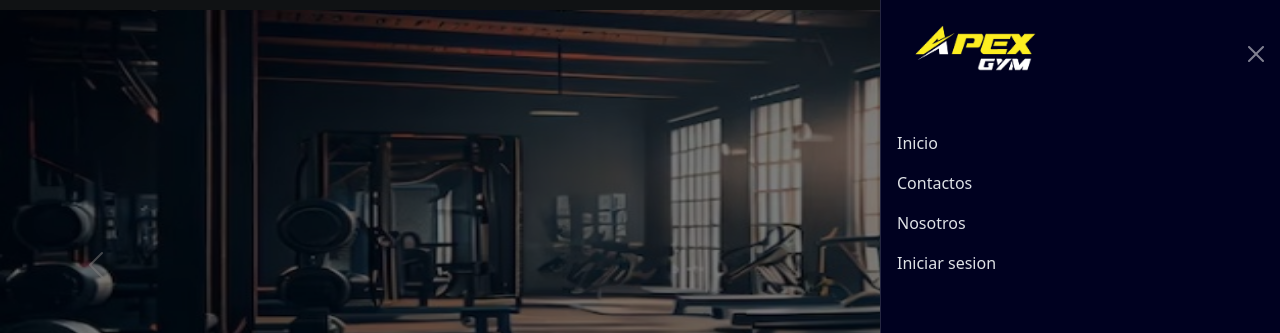
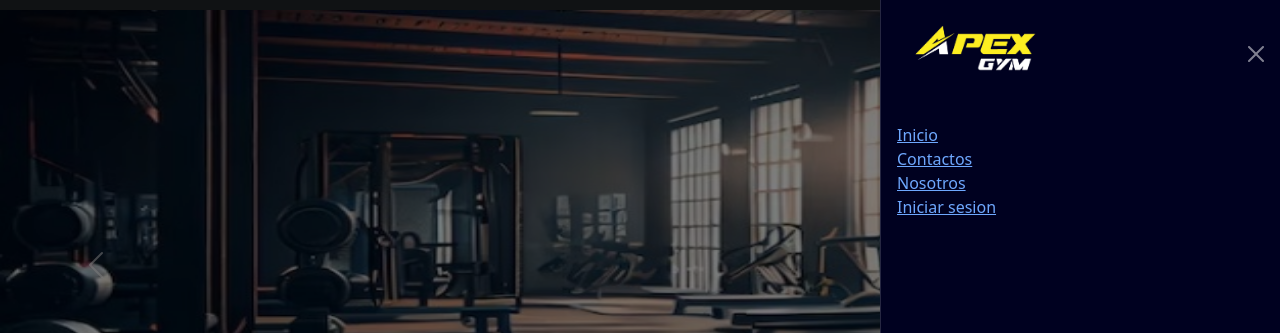
Before and after one commit to GustavoEAybar/frontend_preventivo, a React (Create React App) app: page / in a window 1280 px wide. Both pictures are taken after a click on the button 1240 px from the left and 580 px from the top of the page. Shown: the top 333 px of the page. Built offline with nearby package versions, Linux system fonts and the light colour scheme; no server answers.

Commit message:
fix nav.links

```diff
--- a/src/App.js
+++ b/src/App.js
@@ -133,8 +133,7 @@ function App() {
             path="/users/register/"
             element={<Register loggedUser={loggedUser} setLoggedUser={setLoggedUser} />}
           />
-          {/* <Route path="/error404" element={<Error404/>} /> */}
-          <Route path="*" element={<Error404/>} />
+          <Route exact path="*" element={<Error404/>} />
         </Routes>
       </main>
       <Footer />
--- a/src/components/layout/Navigations.jsx
+++ b/src/components/layout/Navigations.jsx
@@ -6,11 +6,10 @@ import {
   Navbar,
   Offcanvas,
 } from "react-bootstrap";
-import { useNavigate } from "react-router-dom";
+import { Link, useNavigate } from "react-router-dom";
 import "./logo.css";
 import CarouselHome from "../views/Home/carouselHome/CarouselHome";
-import { useEffect } from "react";
-
+// import { useEffect } from "react";
 
 const Navigations = ({ loggedUser, setLoggedUser }) => {
   const navigate = useNavigate();
@@ -20,9 +19,9 @@ const Navigations = ({ loggedUser, setLoggedUser }) => {
     navigate("/");
   };
 
-  useEffect(()=>{
-    setLoggedUser(JSON.parse(localStorage.getItem("user-token")));
-  },[]);
+  // useEffect(() => {
+  //   setLoggedUser(JSON.parse(localStorage.getItem("user-token")));
+  // }, []);
 
   return (
     <div className="bg-dark">
@@ -69,20 +68,20 @@ const Navigations = ({ loggedUser, setLoggedUser }) => {
               </Offcanvas.Header>
               <Offcanvas.Body>
                 <Nav className="justify-content-end flex-grow-1 pe-3">
-                  <Nav.Link href="/">Inicio</Nav.Link>
-                  <Nav.Link href="/contacts">Contactos</Nav.Link>
-                  <Nav.Link href="/aboutUs">Nosotros</Nav.Link>
+                  <Link href="/">Inicio</Link>
+                  <Link href="/contacts">Contactos</Link>
+                  <Link href="/aboutUs">Nosotros</Link>
                   {loggedUser?.token ? (
                     <NavDropdown title="Edición">
-                      <Nav.Link href="/users/table" className="ps-3">
+                      <Link href="/users/table" className="ps-3">
                         Usuarios
-                      </Nav.Link>
-                      <Nav.Link href="/products/table" className="ps-3">
+                      </Link>
+                      <Link href="/products/table" className="ps-3">
                         Productos
-                      </Nav.Link>
-                      <Nav.Link href="/services/table" className="ps-3">
+                      </Link>
+                      <Link href="/services/table" className="ps-3">
                         Servicios
-                      </Nav.Link>
+                      </Link>
                       <NavDropdown.Divider />
                       <NavDropdown.Item
                         href="/"
@@ -93,7 +92,7 @@ const Navigations = ({ loggedUser, setLoggedUser }) => {
                       </NavDropdown.Item>
                     </NavDropdown>
                   ) : (
-                    <Nav.Link href="/users/login">Iniciar sesion</Nav.Link>
+                    <Link href="/users/login">Iniciar sesion</Link>
                   )}
                 </Nav>
               </Offcanvas.Body>
```
Lines whose indentation alone changed are shown as unchanged.
